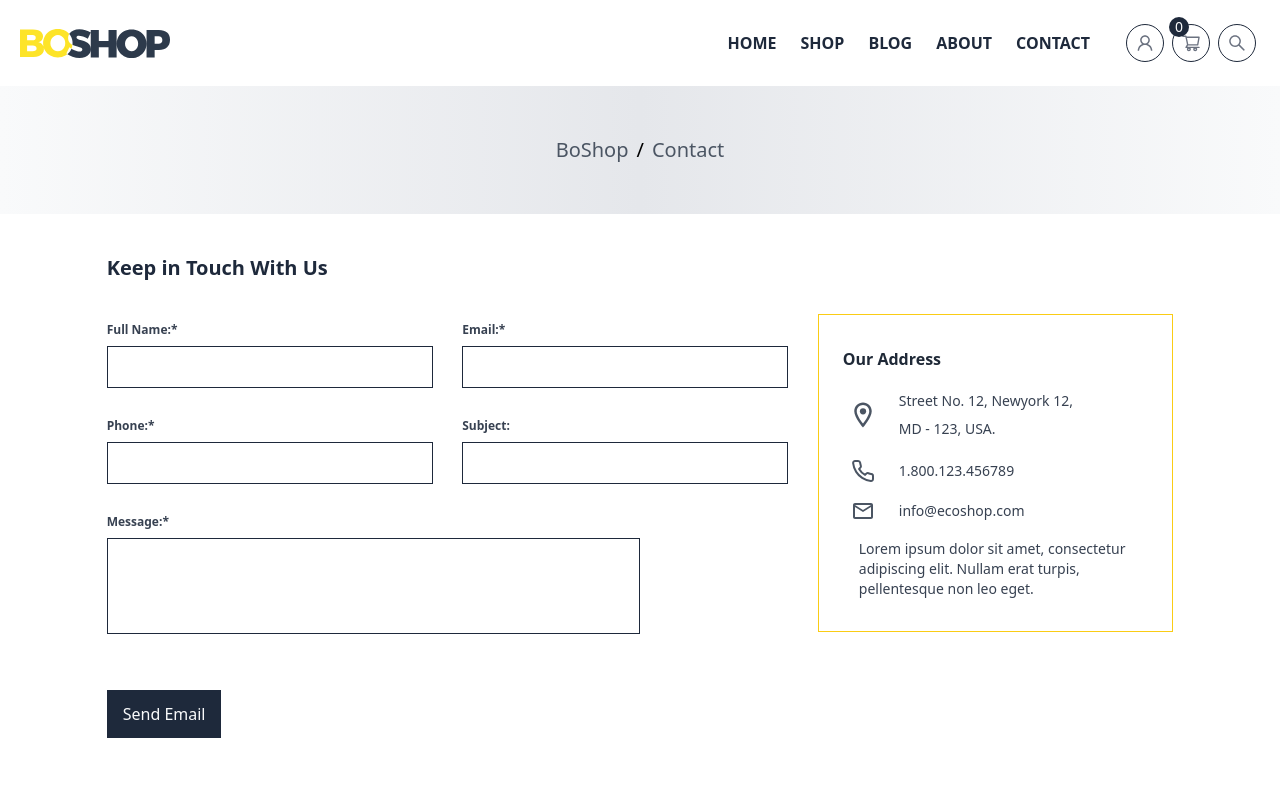
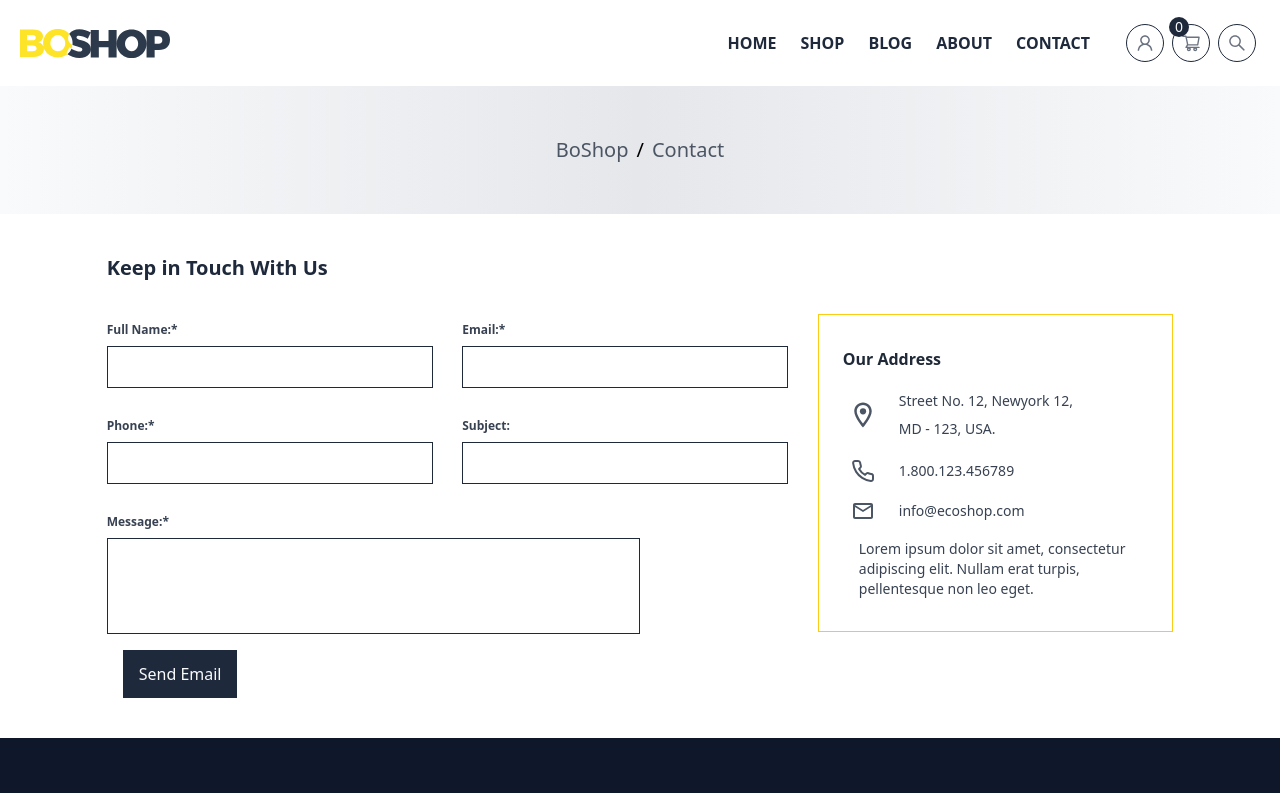
Before and after one commit to ffarhadijs/ecommerce-shop, a React (Create React App) app: page /contact in a window 1280 px wide. Shown: the top 793 px of the page. Built offline with nearby package versions, Linux system fonts and the light colour scheme.

Commit message:
button component added

```diff
--- a/src/component/contactForm/ContactForm.js
+++ b/src/component/contactForm/ContactForm.js
@@ -4,6 +4,7 @@ import * as Yup from "yup";
 import { MdOutlineLocationOn } from "react-icons/md";
 import { FiPhone } from "react-icons/fi";
 import { MdOutlineMail } from "react-icons/md";
+import TextButton from "../buttons/text/TextButton";
 
 const ContactForm = () => {
   const formik = useFormik({
@@ -110,7 +111,7 @@ const ContactForm = () => {
                   className="w-11/12 border outline-none px-3 py-2 border-slate-800"
                   name="email"
                   id="email"
-                  type="email"
+                  type="text"
                   onChange={formik.handleChange}
                   value={formik.values.email}
                   onBlur={formik.handleBlur}
@@ -174,11 +175,10 @@ const ContactForm = () => {
                 </label>
                 <textarea
                   className="w-3/4 border outline-none px-3 py-2 border-slate-800 resize-none h-24"
-                  type="text"
                   id="message"
                   name="message"
                   onChange={formik.handleChange}
-                  value={formik.values.subject}
+                  value={formik.values.message}
                   onBlur={formik.handleBlur}
                 />
                 {formik.touched.message && formik.errors.message ? (
@@ -187,12 +187,7 @@ const ContactForm = () => {
                   </p>
                 ) : null}
               </div>
-              <button
-                type="submit"
-                className=" bg-slate-800 py-3 px-4 font-medium text-gray-50 hover:bg-yellow-300 hover:text-slate-800 my-10 outline-none"
-              >
-                Send Email
-              </button>
+              <TextButton text={"Send Email"} type="submit"/>
             </form>
           </div>
         </div>
```
